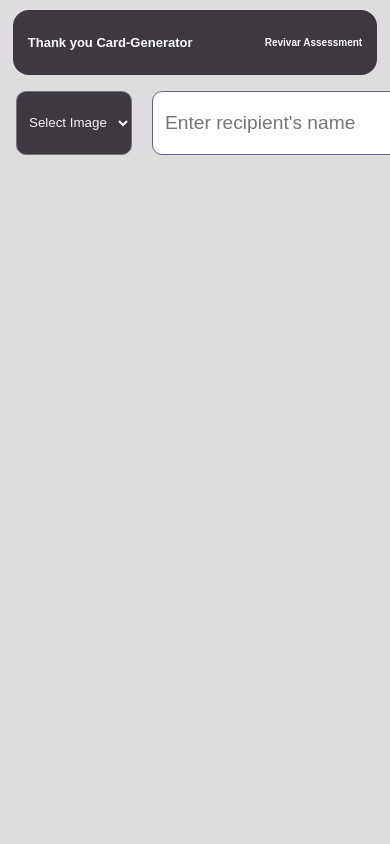
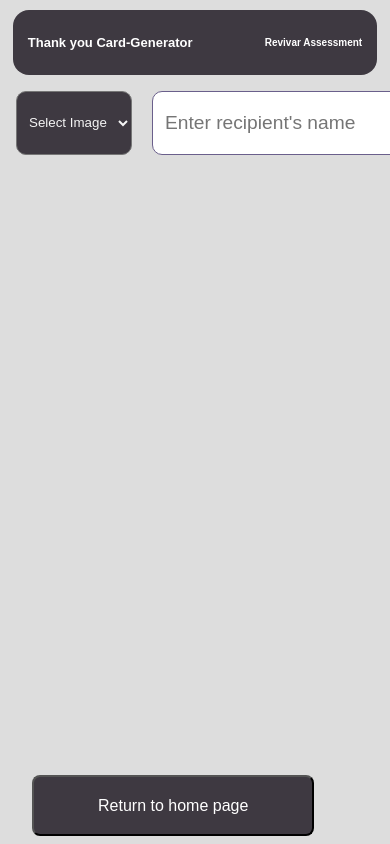
Before and after one commit to TechBaby847/Thank-you-image-generator, a React (Create React App) app: page /card in a window 390 px wide. Shown: the top 844 px of the page. Built offline with nearby package versions, Linux system fonts and the light colour scheme; no server answers; a web font is replaced by a local one.

Commit message:
concludedish

```diff
--- a/src/components/pages/Card.js
+++ b/src/components/pages/Card.js
@@ -3,7 +3,6 @@ import Header from "../Header";
 import { Link } from "react-router-dom";
 import downloadjs from "downloadjs";
 import html2canvas from "html2canvas";
-import Image from "../images/3d-render-thank-you-lettering-typographical.jpg";
 
 // Function to randomly generate four images for user to pick from
 const CrdImg = () => {
@@ -12,18 +11,15 @@ const CrdImg = () => {
     bottomText: "",
     randomImage: "",
   });
-  const [allImages, setAllImages] = React.useState([]);
+  const [allImages, setAllImages] = React.useState('');
   let [ranGen, setRanGen] = React.useState(0);
 
   //Getting images through the api
   React.useEffect(() => {
-    // fetch("https://picsum.photos/v2/list?page=2&limit=50")
-    fetch("https://source.unsplash.com/random/300x300");
-    console.log()
-    // .then((res) => res.json())
-    // .then((data) => setAllImages(data))
-    // .then(setRanGen(Math.floor(Math.random() * 40)));
-  }, []);
+  fetch("https://source.unsplash.com/random/300x300")
+  .then((res) => setAllImages(res.url));
+
+  }, [cardImage.randomImage]);
 
   const handleChange = (event) => {
     const { name, value } = event.target;
@@ -56,6 +52,7 @@ const CrdImg = () => {
       <div className="form">
         <select
           className="selectimage"
+          id="selectimage"
           name="randomImage"
           onChange={handleChange}
         >
@@ -79,11 +76,12 @@ const CrdImg = () => {
         {cardImage.randomImage !== "" && (
           <img
             // src={allImages[cardImage.randomImage].download_url}
-            src={Image}
+            src={allImages}
             alt="An Image"
             className="meme--image"
           />
         )}
+
         {cardImage.randomImage !== "" && (
           <>
             <h2 className="meme--text top">{cardImage.topText}</h2>
--- a/src/style.css
+++ b/src/style.css
@@ -93,6 +93,10 @@ main button {
   background-color: #3e3941;
   padding: 0 1rem;
   cursor: pointer;
+}
+
+select#selectimage option[value="Image1"] {
+  background-image: url("https://source.unsplash.com/random/300x300");
 }
 
 .form--input {
@@ -314,7 +318,7 @@ main button {
 
 main {
   padding: 0;
-  height: 50rem;
+  height: 35rem;
 }
 
 main button {
@@ -334,7 +338,11 @@ main button {
 }
 
 .bottom {
-  bottom: 18rem;
+  bottom: 3rem;
+}
+
+#btny {
+  margin-left: 2rem;
 }
 
 }
```
Lines whose indentation alone changed are shown as unchanged.
